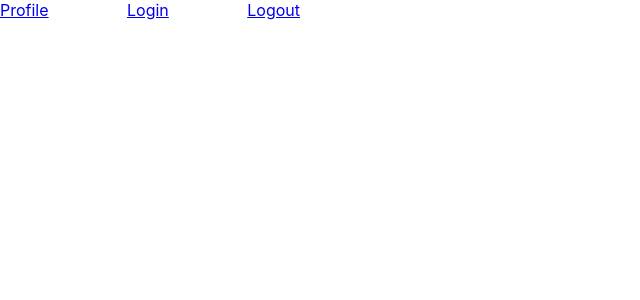
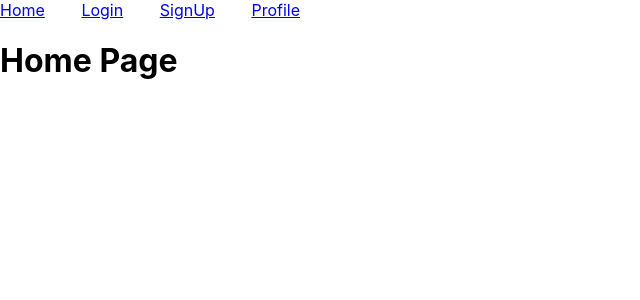
Before and after one commit to AzucenaGrecia/react-router-examples, a React (Create React App) app: page / in a window 1280 px wide. Shown: the top 300 px of the page, without its empty margins (0-640 px from the left). Built offline with nearby package versions, Linux system fonts and the light colour scheme.

Commit message:
other exmaple of how to user url_params

```diff
--- a/src/App.js
+++ b/src/App.js
@@ -2,12 +2,18 @@ import logo from './logo.svg';
 import './App.css';
 import { BrowserRouter as Router, Route, Link } from "react-router-dom";
 
+const Home = () => <h1>Home Page</h1>;
+const Login = () => <h1>Login Page</h1>;
+const SignUp = () => <h1>SignUp Page</h1>;
+const Profile = ({ name }) => <h1>{`Hello ${name}`}</h1>;
+
 const Header = () => {
   return (
     <nav className="nav-bar">
-      <Link to="/profile">Profile</Link>
+     <Link to="/">Home</Link>
       <Link to="/login">Login</Link>
-      <Link to="/logout">Logout</Link>
+      <Link to="/sign-up">SignUp</Link>
+      <Link to="/profile/codeable">Profile</Link>
     </nav>
   );
 };
@@ -17,9 +23,12 @@ function App() {
     <Router>
       <div>
         <Header />
+        <Route path="/" exact component={Home} />
+        <Route path="/login" component={Login} />
+        <Route path="/sign-up" component={SignUp} />
         <Route
-          path="/:page"
-          render={({ match }) => <h1>Param: {match.params.page}</h1>}
+          path="/profile/:names?"
+          render={({ match }) => <Profile name={match.params.names} />}
         />
       </div>
     </Router>
```
